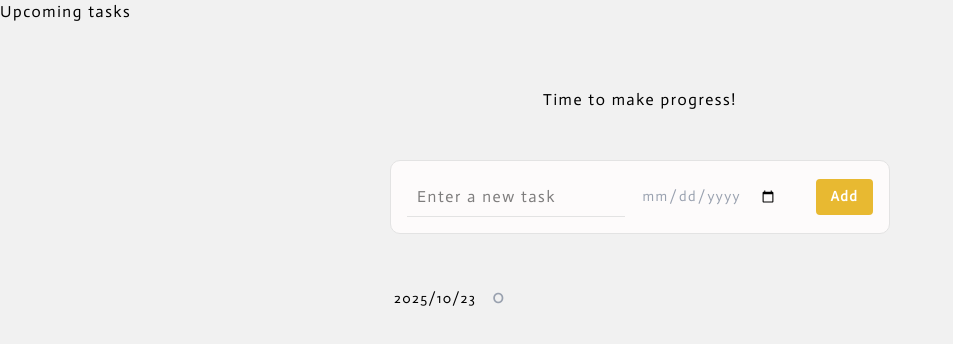
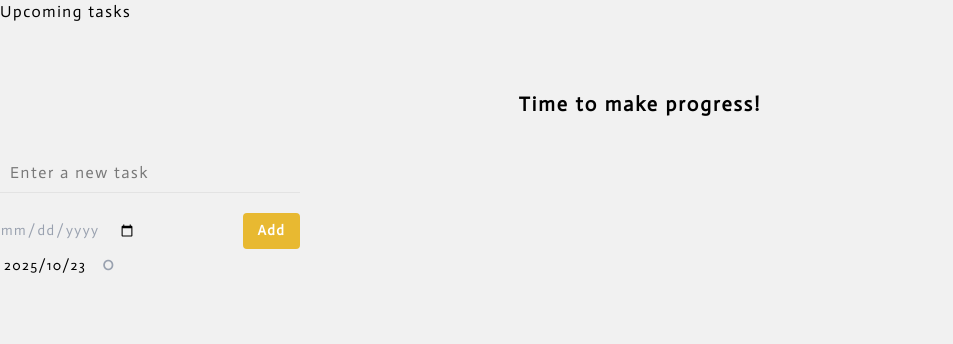
Before and after one commit to Saaka-y/Todo_list, a Next.js app: page / in a window 1280 px wide. Shown: the top 344 px of the page, without its empty margins (0-953 px from the left). Built offline with nearby package versions, Linux system fonts and the light colour scheme; a web font is replaced by a local one.

Commit message:
♻️ organize CSS Modules and Tailwind usage

```diff
--- a/src/components/Header.jsx
+++ b/src/components/Header.jsx
@@ -22,7 +22,7 @@ export function Header() {
 
   return (
     <header className={style.header}>
-      <h1>{message}</h1>
+      <h1 className="text-lg md:text-xl font-semibold leading-relaxed">{message}</h1>
     </header>
   );
 }
--- a/src/components/Header.module.css
+++ b/src/components/Header.module.css
@@ -1,6 +1,6 @@
 
 /* ========================================
-   header
+  header
 ======================================== */
 .header {
   width: 80%;
@@ -10,3 +10,8 @@
   text-align: center;
   letter-spacing: 0;
 }
+
+.header h1 {
+  color: var(--text-color);
+  transition: color 0.3s ease;
+}
--- a/src/components/TodoForm.module.css
+++ b/src/components/TodoForm.module.css
@@ -1,36 +1,11 @@
+/* ========================================
+スタイル管理ルール（Tailwind + CSS Modules）
+-------------------------------------------
+1️⃣ レイアウト（flex, gap, margin, borderなど）→ Tailwind管理
+2️⃣ テキスト装飾・ボタンカラー・入力欄 → CSS Modules管理
+3️⃣ 状態ごとのカラーやaccent-color → CSS Modules管理
+======================================== */
 
-/* ========================================
-input group
-======================================== */
-.inputGroup {
-  display: flex;
-  flex-direction: column;
-  align-items: center;
-  width: 80%;
-  max-width: 500px;
-  margin: 3rem auto;
-  background-color: var(--todo-bg);
-  padding: 16px;
-  border: 0.5px solid var(--border-color);
-  border-radius: 10px;
-}
-
-@media (min-width: 600px) {
-  .inputGroup {
-    flex-direction: row;
-    justify-content: center;
-    align-items: center;
-    gap: 1rem;
-  }
-
-  .inputGroup .todoInput {
-    margin-bottom: 0;
-  }
-}
-
-/* ========================================
-input
-======================================== */
 .todoInput{
   width: 90%;
   max-width: 300px;
@@ -43,9 +18,6 @@ input
   color: var(--text-color);
 }
 
-/* ========================================
-add button
-======================================== */
 .addBtn {
   padding: 0.4rem 0.8rem;
   font-size: 14px;
@@ -65,6 +37,6 @@ add button
 }
 
 .addBtn:active {
-  transform: scale(0.98); /* ほんの少し縮むとカチッと感UP */
-  box-shadow: none;       /* 影を消して引き締める */
+  transform: scale(0.98);
+  box-shadow: none;
 }
--- a/src/components/TodoItem.jsx
+++ b/src/components/TodoItem.jsx
@@ -15,7 +15,17 @@ export function TodoItem({ task, toggleTask, deleteTask, editTask }) {
   };
 
   return (
-    <li className={`${isEditing ? style.todoItemEditing : style.todoItem} relative`}>
+    <li className={`
+        relative
+        flex justify-between items-start gap-2
+        rounded-xl
+        border
+        ${isEditing ? "border-(--btn-bg)" : "border-(--border-color)"}
+        bg-(--todo-bg)
+        p-4
+        my-4
+        transition-all
+      `}>
 
       {isEditing ? (
         <>
--- a/src/components/TodoItem.module.css
+++ b/src/components/TodoItem.module.css
@@ -1,17 +1,10 @@
 /* ========================================
-todo item
+スタイル管理ルール（Tailwind + CSS Modules）
+-------------------------------------------
+1️⃣ レイアウト（flex, gap, margin, borderなど）→ Tailwind管理
+2️⃣ テキスト装飾・ボタンカラー・入力欄 → CSS Modules管理
+3️⃣ 状態ごとのカラーやaccent-color → CSS Modules管理
 ======================================== */
-.todoItem {
-  display: flex;
-  justify-content: space-between;
-  align-items: flex-start;
-  margin: 1rem auto;
-  padding: 16px;
-  border: 0.5px solid var(--border-color);
-  border-radius: 10px;
-  gap: 0.5rem;
-  background-color: var(--todo-bg);
-}
 
 /* ========================================
 todo text
@@ -30,22 +23,7 @@ todo text
   .todoText {
     font-size: 1rem;
   }
-
-  .todoItem {
-    padding-bottom: 32px;
-  }
-
-  .todoItemEditing {
-    padding-bottom: 34px !important;
-  }
-
-  .todoEditInput {
-    font-size: 1rem;
-  }
 }
-
-
-
 
 
 /* ========================================
@@ -84,37 +62,8 @@ delete button
 }
 
 /* ========================================
-edit button
+edit input
 ======================================== */
-.editBtn {
-  padding: 5px;
-  cursor: pointer;
-  background-color: var(--edit-btn-bg);
-  color: var(--edit-btn-text);
-  border: 1px solid var(--edit-btn-border);
-  border-radius: 4px;
-  transition: background-color 0.3s ease;
-}
-
-.editBtn:hover {
-  background-color: var(--edit-btn-text);
-  color: var(--edit-btn-bg);
-}
-
-.todoItemEditing {
-  display: flex;
-  justify-content: space-between;
-  align-items: flex-start;
-  margin: 1rem auto;
-  padding: 0.9rem 18px 18px 1rem;
-  border: 1px solid var(--btn-bg);
-  border-radius: 10px;
-  background-color: var(--todo-bg);
-  gap: 0.5rem;
-  font-size: 0.8rem;
-}
-
-
 .todoEditInput {
   margin-left: 36px;
   flex-grow: 1;
@@ -123,20 +72,46 @@ edit button
 }
 
 
-
 /* ========================================
-save button
+buttons
 ======================================== */
+.deleteBtn,
+.editBtn,
 .saveBtn {
   padding: 5px;
   cursor: pointer;
-  background-color: var(--edit-btn-bg);
-  color: var(--edit-btn-text);
-  border: 1px solid var(--edit-btn-border);
   border-radius: 4px;
   transition: background-color 0.3s ease;
 }
 
+/* delete button */
+.deleteBtn {
+  background-color: var(--delete-btn-bg);
+  color: var(--delete-btn-text);
+  border: 1px solid var(--delete-btn-border);
+}
+.deleteBtn:hover {
+  background-color: var(--delete-btn-text);
+  color: var(--delete-btn-bg);
+}
+
+/* edit button */
+.editBtn {
+  background-color: var(--edit-btn-bg);
+  color: var(--edit-btn-text);
+  border: 1px solid var(--edit-btn-border);
+}
+.editBtn:hover {
+  background-color: var(--edit-btn-text);
+  color: var(--edit-btn-bg);
+}
+
+/* save button */
+.saveBtn {
+  background-color: var(--edit-btn-bg);
+  color: var(--edit-btn-text);
+  border: 1px solid var(--edit-btn-border);
+}
 .saveBtn:hover {
   background-color: var(--edit-btn-text);
   color: var(--edit-btn-bg);
--- a/src/components/TodoList.module.css
+++ b/src/components/TodoList.module.css
@@ -1,10 +1,18 @@
+/* ========================================
+スタイル管理ルール（Tailwind + CSS Modules）
+-------------------------------------------
+1️⃣ レイアウト（flex, gap, margin, borderなど）→ Tailwind管理
+2️⃣ テキスト装飾・ボタンカラー・入力欄 → CSS Modules管理
+3️⃣ 状態ごとのカラーやaccent-color → CSS Modules管理
+======================================== */
+
 /* ========================================
 todo list
 ======================================== */
-.todoList {
+
+/* .todoList {
   width: 80%;
   max-width: 500px;
-  height: 40px;
-  margin: 3rem auto;
+  margin: 2rem auto 0;
   list-style-type: none;
-}
+} */
--- a/src/styles/globals.css
+++ b/src/styles/globals.css
@@ -51,11 +51,11 @@ html.dark-mode {
   --delete-btn-border: #e7783c;
   --delete-btn-text: #fff;
   --accent-color: #ffa726;
-
   background-color: var(--bg-color);
   color: var(--text-color);
 }
 
 body {
   min-width: 300px;
+  height: 100%;
 }
```
